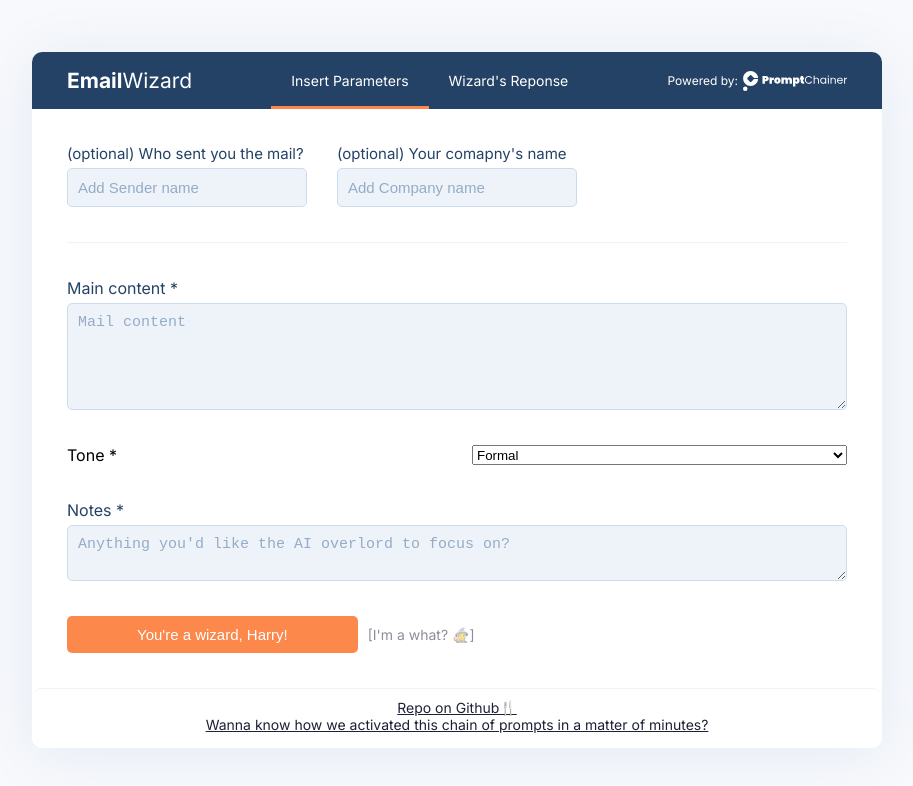
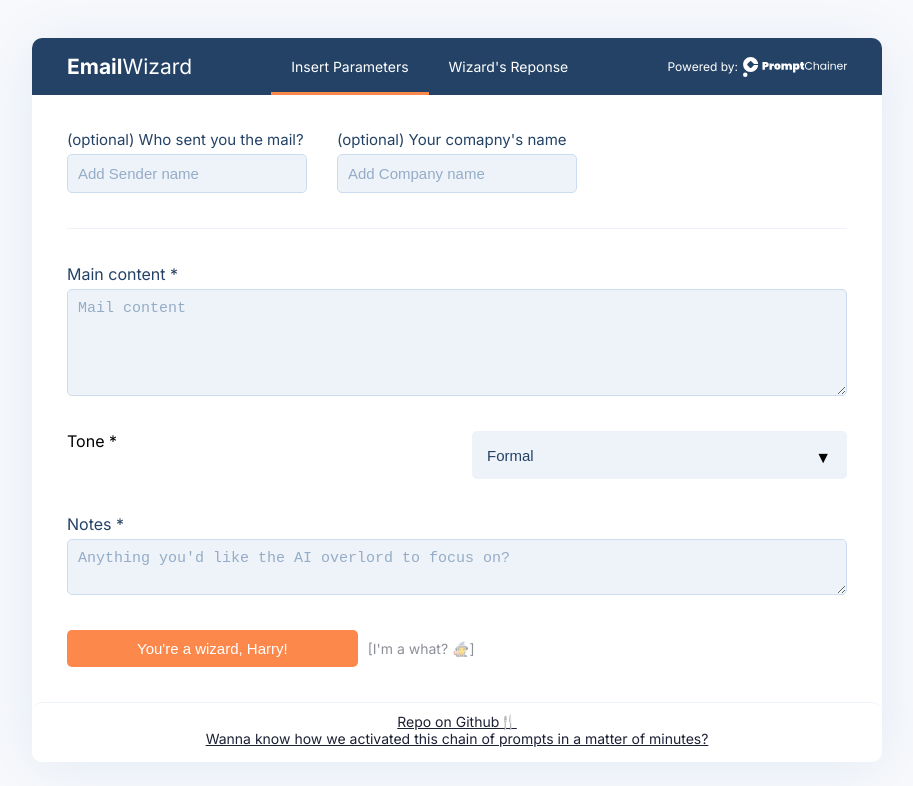
Before and after one commit to PromptChainer/showcase-email-wizard, a Next.js app: page / in a window 1280 px wide. Shown: the top 786 px of the page, without its empty margins (183-1096 px from the left). Built offline with nearby package versions, Linux system fonts and the light colour scheme.

Commit message:
init styles

```diff
--- a/app/page.js
+++ b/app/page.js
@@ -112,11 +112,13 @@
               className={`${styles.inputholder} ${styles.inputholderbottom}`}
             >
               <label for="tone ">Tone *</label>
+              <div className={styles.selectHolder}>
                 <select
                   id="tone"
                   name="tone"
                   onChange={onChange(setTone)}
                   value={tone}
+                  className={styles.select}
                 >
                   <option value="Formal">Formal</option>
                   <option value="Informal">Informal</option>
@@ -133,6 +135,7 @@
                   <option value="Sad">Sad</option>
                   <option value="Neutral">Neutral</option>
                 </select>
+              </div>
             </div>
 
             <Textarea
@@ -314,7 +317,8 @@
     if (!response) {
       return (
         <div style={{ color: "black" }}>
-              Whatchuwant? No inputs but you expect response. That&apos;s not how life works.
+          Whatchuwant? No inputs but you expect response. That&apos;s not how
+          life works.
         </div>
       );
     }
--- a/app/page.module.css
+++ b/app/page.module.css
@@ -189,3 +189,47 @@
     opacity: 1;
   }
 }
+
+.select {
+  /* Reset Select */
+  appearance: none;
+  font-size: 15px;
+  outline: 0;
+  border: 0;
+  box-shadow: none;
+  /* Personalize */
+  flex: 1;
+  padding: 0 1em;
+  color: #244265;
+  background-color: #eef3f9;
+  background-image: none;
+  cursor: pointer;
+}
+/* Remove IE arrow */
+.select::-ms-expand {
+  display: none;
+}
+/* Custom Select wrapper */
+.selectHolder {
+  position: relative;
+  display: flex;
+  width: 100%;
+  height: 3em;
+  border-radius: 5px;
+  overflow: hidden;
+}
+/* Arrow */
+.selectHolder::after {
+  content: "\25BC";
+  position: absolute;
+  top: 0;
+  right: 0;
+  padding: 1em;
+  background-color: #eef3f9;
+  transition: 0.25s all ease;
+  pointer-events: none;
+}
+/* Transition */
+.selectHolder:hover::after {
+  color: #fc884b;
+}
```
Lines whose indentation alone changed are shown as unchanged.
